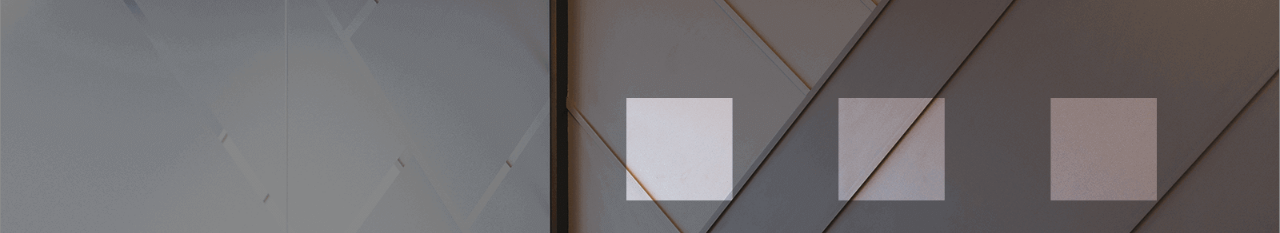
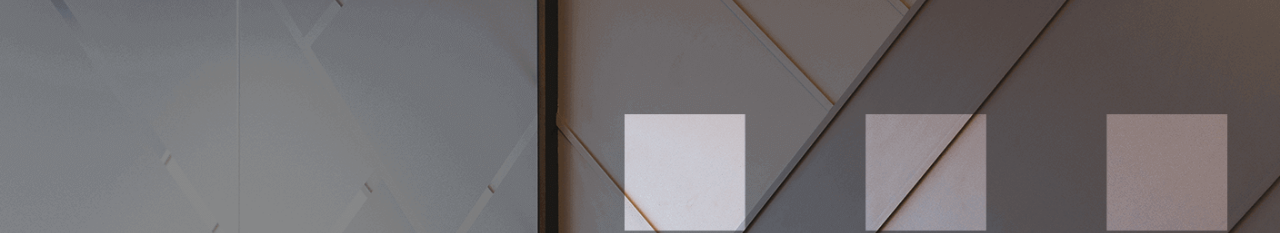
Before and after one commit to romanovich-k/BINO, a plain HTML site: page index.html in a window 1280 px wide. Shown: the part 117-350 px from the top of the page. Drawn offline with nearby package versions, Linux system fonts and the light colour scheme.

Commit message:
Add files via upload

```diff
--- a/css/style.css
+++ b/css/style.css
@@ -587,7 +587,7 @@ body {
 /*---BANNER----*/
 .banner {
   width: 100%;
-  padding: 350px 0;
+  padding: 400px 0;
   position: relative;
   background: url(../img/banner1.png) center/cover no-repeat;
 }
```
